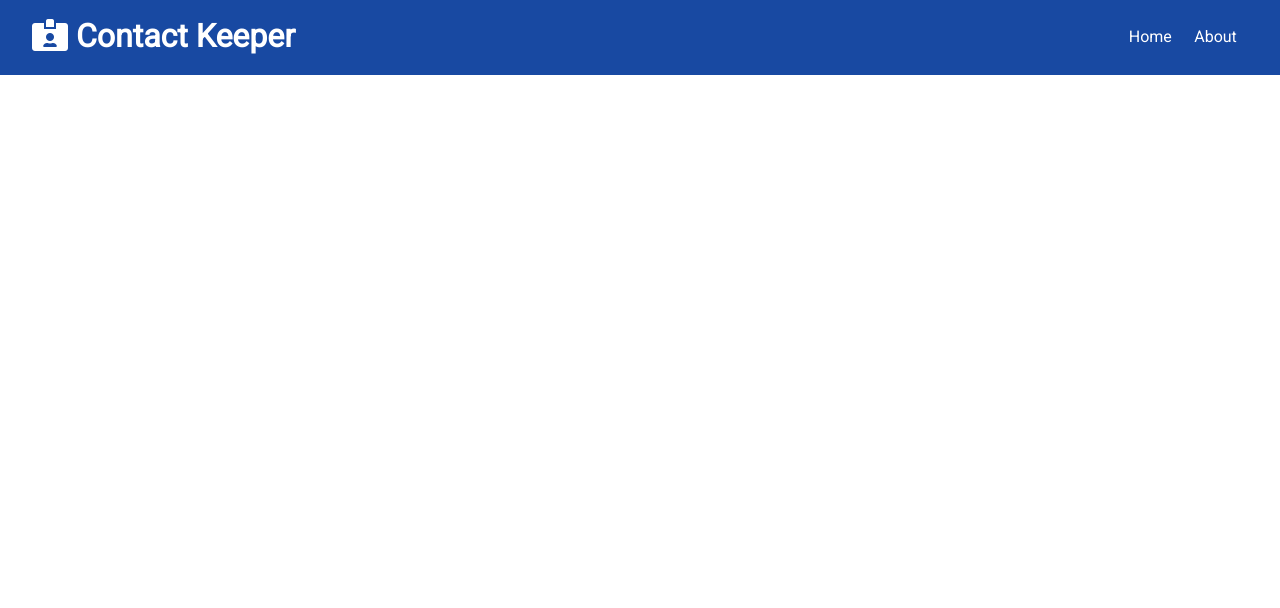
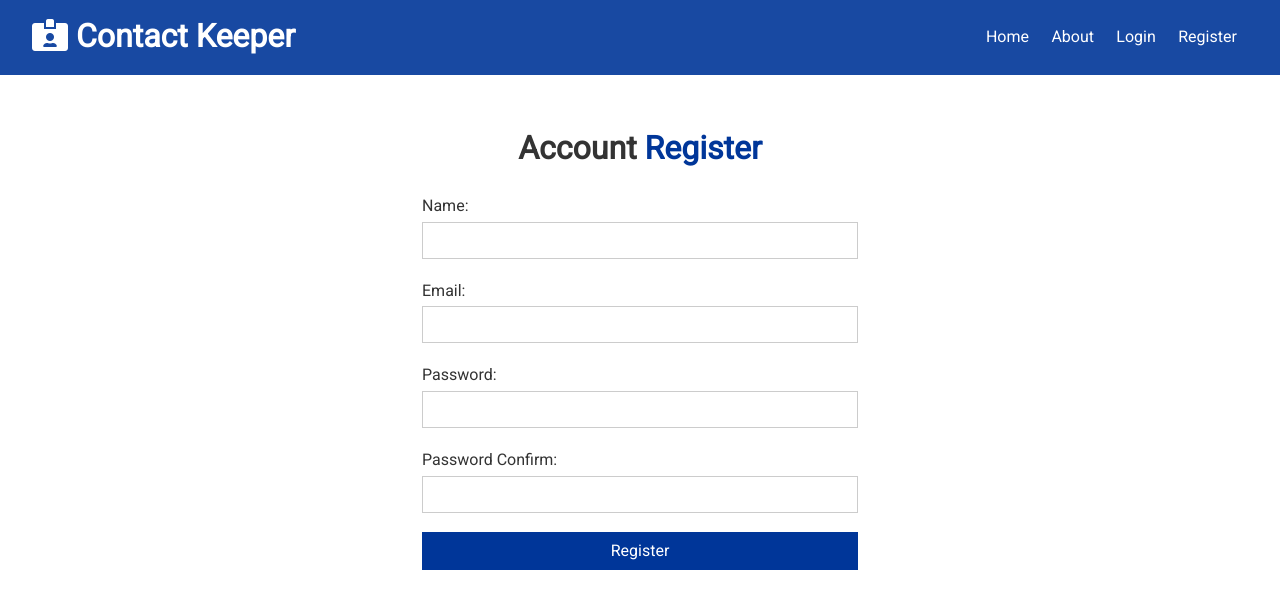
Before and after one commit to mukolweke/contact-keeper-1994, a React (Create React App) app in the folder client/: page /register in a window 1280 px wide. Shown: the top 608 px of the page. Built offline with nearby package versions, Linux system fonts and the light colour scheme.

Commit message:
Contact keeper - add the auth state; login and register component

```diff
--- a/client/src/App.js
+++ b/client/src/App.js
@@ -2,13 +2,17 @@
 import './App.css'
 import { BrowserRouter as Router, Routes, Route } from 'react-router-dom'
 import ContactState from './context/contact/ContactState'
+import AuthState from './context/auth/AuthState'
 
 import Navbar from './components/layout/Navbar'
 import Home from './components/pages/Home'
 import About from './components/pages/About'
+import Register from './components/auth/register'
+import Login from './components/auth/login'
 
 const App = () => {
 	return (
+		<AuthState>
 			<ContactState>
 				<Router>
 					<Fragment>
@@ -18,11 +22,14 @@
 							<Routes>
 								<Route exact path='/' element={<Home />}></Route>
 								<Route exact path='/about' element={<About />}></Route>
+								<Route exact path='/login' element={<Login />}></Route>
+								<Route exact path='/register' element={<Register />}></Route>
 							</Routes>
 						</div>
 					</Fragment>
 				</Router>
 			</ContactState>
+		</AuthState>
 	)
 }
 
--- /dev/null
+++ b/client/src/components/auth/login.js
@@ -0,0 +1,57 @@
+import React, { useState } from 'react'
+
+const Login = () => {
+	const [user, setUser] = useState({
+		email: '',
+		password: '',
+	})
+
+	const { email, password } = user
+
+	const onChange = (e) => setUser({ ...user, [e.target.name]: e.target.value })
+
+	const onSubmit = (e) => {
+		e.preventDefault()
+		console.log('login submit')
+	}
+	return (
+		<div className='form-container'>
+			<h1>
+				Account <span className='text-primary'>Login</span>
+			</h1>
+
+			<form onSubmit={onSubmit}>
+				<div className='form-group'>
+					<label htmlFor='email'>Email:</label>
+					<input
+						type='email'
+						name='email'
+						id='email'
+						value={email}
+						onChange={onChange}
+					/>
+				</div>
+				<div className='form-group'>
+					<label htmlFor='password'>Password:</label>
+					<input
+						type='password'
+						name='password'
+						id='password'
+						value={password}
+						onChange={onChange}
+					/>
+				</div>
+
+				<div>
+					<input
+						type='submit'
+						value='Login'
+						className='btn btn-primary btn-block'
+					/>
+				</div>
+			</form>
+		</div>
+	)
+}
+
+export default Login
--- /dev/null
+++ b/client/src/components/auth/register.js
@@ -0,0 +1,79 @@
+import React, { useState } from 'react'
+
+const Register = () => {
+	const [user, setUser] = useState({
+		name: '',
+		email: '',
+		password: '',
+		password_confirm: '',
+	})
+
+	const { name, email, password, password_confirm } = user
+
+	const onChange = (e) => setUser({ ...user, [e.target.name]: e.target.value })
+
+    const onSubmit = (e) => {
+        e.preventDefault();
+        console.log('register submit')
+    }
+	return (
+		<div className='form-container'>
+			<h1>
+				Account <span className='text-primary'>Register</span>
+			</h1>
+
+			<form onSubmit={onSubmit}>
+				<div className='form-group'>
+					<label htmlFor='name'>Name:</label>
+					<input
+						type='text'
+						name='name'
+						id='name'
+						value={name}
+						onChange={onChange}
+					/>
+				</div>
+				<div className='form-group'>
+					<label htmlFor='email'>Email:</label>
+					<input
+						type='email'
+						name='email'
+						id='email'
+						value={email}
+						onChange={onChange}
+					/>
+				</div>
+				<div className='form-group'>
+					<label htmlFor='password'>Password:</label>
+					<input
+						type='password'
+						name='password'
+						id='password'
+						value={password}
+						onChange={onChange}
+					/>
+				</div>
+				<div className='form-group'>
+					<label htmlFor='password_confirm'>Password Confirm:</label>
+					<input
+						type='password'
+						name='password_confirm'
+						id='password_confirm'
+						value={password_confirm}
+						onChange={onChange}
+					/>
+				</div>
+
+				<div>
+					<input
+						type='submit'
+						value='Register'
+						className='btn btn-primary btn-block'
+					/>
+				</div>
+			</form>
+		</div>
+	)
+}
+
+export default Register
--- a/client/src/components/layout/Navbar.js
+++ b/client/src/components/layout/Navbar.js
@@ -17,6 +17,12 @@
 				<li>
 					<Link to='/about'>About</Link>
 				</li>
+				<li>
+					<Link to='/login'>Login</Link>
+				</li>
+				<li>
+					<Link to='/register'>Register</Link>
+				</li>
 			</ul>
 		</div>
 	)
--- /dev/null
+++ b/client/src/context/auth/AuthState.js
@@ -0,0 +1,75 @@
+import React, { useReducer } from 'react'
+import AuthContext from './authContext'
+import AuthReducer from './authReducer'
+import {
+	REGISTER_SUCCESS,
+	REGISTER_FAIL,
+	USER_LOADED,
+	AUTH_ERROR,
+	LOGIN_SUCCESS,
+	LOGIN_FAIL,
+	LOGOUT,
+	CLEAR_ERRORS,
+} from '../types'
+
+const AuthState = (props) => {
+	const initialState = {
+		token: localStorage.getItem('token'),
+		isAuthenticated: null,
+		loading: true,
+		error: null,
+		user: null,
+	}
+
+	const [state, dispatch] = useReducer(AuthReducer, initialState)
+
+	// Load User
+	const loadUser = async () => {
+		// Implement your logic here to load user data from backend
+		// Dispatch USER_LOADED if successful, AUTH_ERROR if failed
+	}
+
+	// Register User
+	const register = async (formData) => {
+		// Implement your logic here to register a user
+		// Dispatch REGISTER_SUCCESS if successful, REGISTER_FAIL if failed
+	}
+
+	// Login User
+	const login = async (formData) => {
+		// Implement your logic here to login a user
+		// Dispatch LOGIN_SUCCESS if successful, LOGIN_FAIL if failed
+	}
+
+	// Logout User
+	const logout = () => {
+		// Implement your logic here to logout a user
+		// Dispatch LOGOUT
+	}
+
+	// Clear Errors
+	const clearErrors = () => {
+		// Dispatch CLEAR_ERRORS
+	}
+
+	return (
+		<AuthContext.Provider
+			value={{
+				token: state.token,
+				isAuthenticated: state.isAuthenticated,
+				loading: state.loading,
+				user: state.user,
+				error: state.error,
+				loadUser,
+				register,
+				login,
+				logout,
+				clearErrors,
+			}}
+		>
+			{props.children}
+		</AuthContext.Provider>
+	)
+}
+
+export default AuthState
--- /dev/null
+++ b/client/src/context/auth/authContext.js
@@ -0,0 +1,5 @@
+import { createContext } from 'react'
+
+const authContext = createContext()
+
+export default authContext
```
Also changed, not shown: client/src/context/auth/authReducer.js (added). Lines whose indentation alone changed are shown as unchanged.
